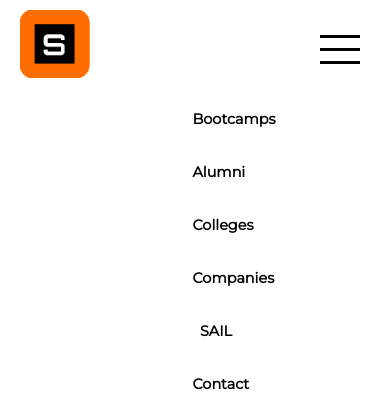
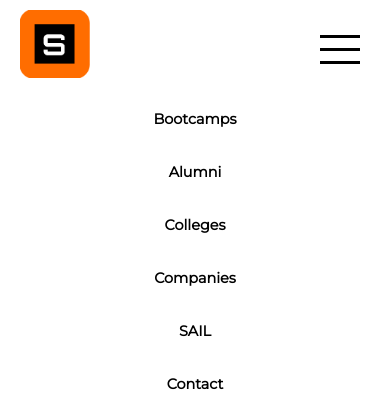
Before and after one commit to NamraAnsari/NamraAnsari.github.io, a plain HTML site: page Surge/index.html in a window 390 px wide. Both pictures are taken after a click on the element 340 px from the left and 49 px from the top of the page. Shown: the top 417 px of the page. Drawn offline with Linux system fonts and the light colour scheme; grey boxes are pictures that could not be loaded.

Commit message:
changes committed

```diff
--- a/Jakara/css/style.css
+++ b/Jakara/css/style.css
@@ -47,7 +47,7 @@
     max-width: 100px;
 }
 .nav-container{
-    max-width: 1097.5px;
+    width: max-content;
 }
 /* .menu-container {
 
@@ -89,6 +89,7 @@
 }
 .dropdown{
     position: relative;
+    cursor: pointer;
 }
 /* .link-dropdown 						{ display: none; position: absolute; top: 0; left: 0; z-index: 1000; width: 100%; box-sizing: border-box; }
 .link-dropdown li 					{ font-weight: normal; background: #f6f6f6;; border-bottom: 1px solid #ccc; }
--- a/Surge/css/master.css
+++ b/Surge/css/master.css
@@ -486,10 +486,14 @@
         overflow: visible;
     } */
 
-    .navigation-links ul {
+    .navigation-container{
+        width: 100%;
+        float: none;
+    }
+
+    .navigation-container ul {
         /* margin-left: auto;
         margin-right: auto; */
-        width: 40%;
         padding-left: 0px;
         margin-left: 0px;
         margin-right: 0px;
```
